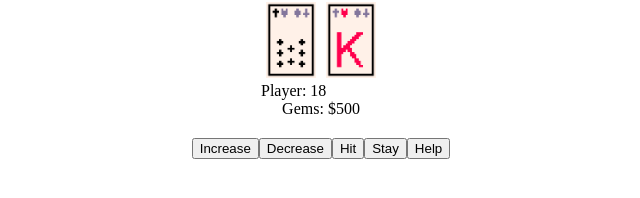
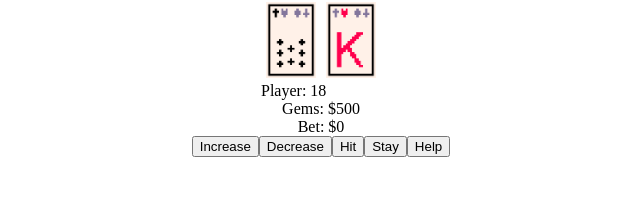
Before and after one commit to redlink2/redlink2web, a Nuxt app: page /blackjack in a window 1280 px wide. Shown: the part 184-382 px from the top of the page, without its empty margins (319-959 px from the left). Built offline with nearby package versions, Linux system fonts and the light colour scheme.

Commit message:
added display for bet

```diff
--- a/pages/blackjack.vue
+++ b/pages/blackjack.vue
@@ -30,7 +30,10 @@
 			</div>
 		</div>
 		<div class="wallet">
-		Gems: ${{ wallet }}
+			Gems: ${{ wallet }}
+		</div>
+		<div class="bet">
+			Bet: ${{ bet }}
 		</div>
 		<div class="controls">
 			<button class="controls-button" v-if="gameOver" @click="resetGame">Play Again</button>
@@ -200,7 +203,7 @@
 	margin: 0 5px;
 	}
 
-	.wallet {
+	.bet .wallet {
 	margin-bottom: 20px;
 	}
 </style>
```
